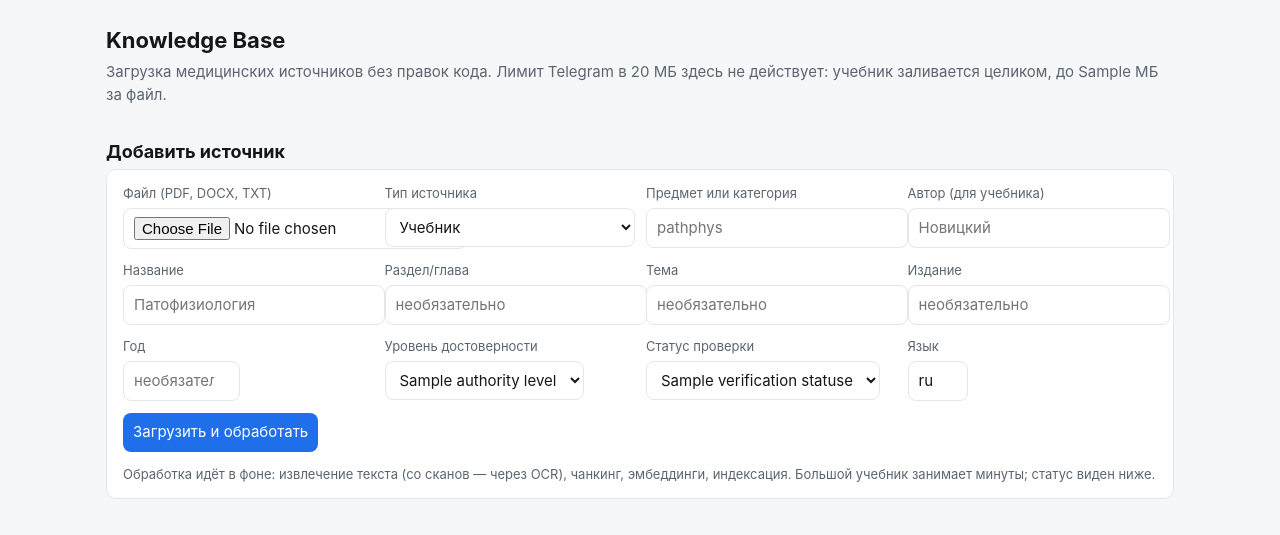
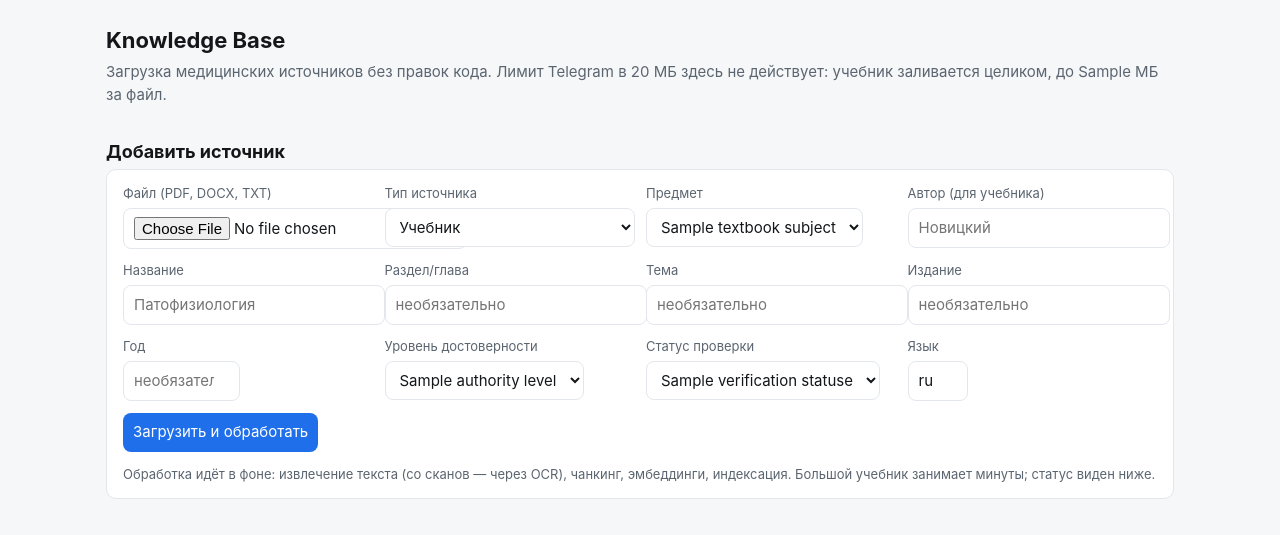
Before and after one commit to yallyev2025-ui/medap-rag, a FastAPI app: template app/admin/templates/sources.html in a window 1280 px wide; the page is wider, and only the part inside the window is pictured. Shown: the part 108-643 px from the top of that part. Run offline with FastAPI, Linux system fonts and the light colour scheme; the template is opened without the code that fills it: most values are stand-ins (such as "Sample title", 1, 10 or a date in 2020); parts of the project's set-up code (start-up, migrations or seed data) failed here and were passed over.

Commit message:
Admin: выбор предмета при загрузке источника из списка, не свободный текст
Раньше "Предмет или категория" был одним свободным текстовым полем с
подсказками (datalist) — легко перепутать регистр или написать вариант,
который тихо создаёт "новый" предмет, не совпадающий с уже существующим
(учебник тогда молча выпадает из поиска, где фильтр по subject точный).

Теперь при выборе "Учебник" — обычный select из уже известных предметов
(зашитые в SUBJECT_LABELS + реально загруженные в базу, db/crud.py::
get_textbook_subjects() уже существовал для меню бота) плюс пункт "+
Другой предмет…", открывающий текстовое поле — новый предмет вписывается
один раз и с этого момента сам появляется в списке для следующих
загрузок. При выборе "Клиническая рекомендация" — select из фиксированных
категорий пациентов (CLINREK_CATEGORIES), не открытый список — только
одно из полей активно за раз (второе disabled, чтобы не отправлялось).

Правка предмета у уже загруженного источника (инлайн-строка в таблице)
получила datalist с той же объединённой подсказкой — без строгого select
(source_type там уже фиксирован построчно), но теперь можно выбрать
существующий вариант, а не вспоминать точное написание.

Co-Authored-By: Claude Sonnet 5 <noreply@anthropic.com>
Claude-Session: https://claude.ai/code/session_019BVSmRHrNU2kYfSW1sQnLR

```diff
--- a/app/admin/templates/sources.html
+++ b/app/admin/templates/sources.html
@@ -17,20 +17,25 @@
       </div>
       <div>
         <label for="source_type">Тип источника</label>
-        <select id="source_type" name="source_type">
+        <select id="source_type" name="source_type" onchange="medapToggleSubjectFields(this.value)">
           <option value="{{ source_textbook }}">Учебник</option>
           <option value="{{ source_clinrek }}">Клиническая рекомендация</option>
         </select>
       </div>
-      <div>
-        <label for="subject">Предмет или категория</label>
-        <input id="subject" name="subject" list="subject-options" required placeholder="pathphys" autocapitalize="off">
-        <datalist id="subject-options">
-          {% for code, label in subjects.items() %}<option value="{{ code }}">{{ label }}</option>{% endfor %}
-          <option value="взрослые">Клинреки: взрослые</option>
-          <option value="дети">Клинреки: дети</option>
-          <option value="взрослые_и_дети">Клинреки: взрослые и дети</option>
-        </datalist>
+      <div id="textbook-subject-field">
+        <label for="subject_textbook">Предмет</label>
+        <select id="subject_textbook" name="subject" onchange="medapToggleNewSubject(this.value)">
+          {% for code, label in textbook_subjects.items() %}<option value="{{ code }}">{{ label }}</option>{% endfor %}
+          <option value="__new__">+ Другой предмет…</option>
+        </select>
+        <input id="new_subject" name="new_subject" placeholder="Впишите новый предмет"
+               style="display:none; margin-top:6px; width:100%" autocapitalize="off">
+      </div>
+      <div id="clinrek-subject-field" style="display:none">
+        <label for="subject_clinrek">Категория пациентов</label>
+        <select id="subject_clinrek" name="subject" disabled>
+          {% for value, label in clinrek_categories %}<option value="{{ value }}">{{ label }}</option>{% endfor %}
+        </select>
       </div>
       <div>
         <label for="author">Автор (для учебника)</label>
@@ -83,6 +88,21 @@
       индексация. Большой учебник занимает минуты; статус виден ниже.
     </p>
   </form>
+  <script>
+    function medapToggleSubjectFields(sourceType) {
+      var isClinrek = sourceType === "{{ source_clinrek }}";
+      document.getElementById("textbook-subject-field").style.display = isClinrek ? "none" : "";
+      document.getElementById("clinrek-subject-field").style.display = isClinrek ? "" : "none";
+      document.getElementById("subject_textbook").disabled = isClinrek;
+      document.getElementById("subject_clinrek").disabled = !isClinrek;
+      if (isClinrek) {
+        document.getElementById("new_subject").style.display = "none";
+      }
+    }
+    function medapToggleNewSubject(subjectValue) {
+      document.getElementById("new_subject").style.display = subjectValue === "__new__" ? "" : "none";
+    }
+  </script>
 </section>
 
 <section>
@@ -120,6 +140,10 @@
     Название, автор и предмет можно править прямо здесь — переиндексация не требуется,
     правка обновит и сам источник, и подписи у уже загруженных фрагментов.
   </p>
+  <datalist id="subject-options">
+    {% for code, label in textbook_subjects.items() %}<option value="{{ code }}">{{ label }}</option>{% endfor %}
+    {% for value, label in clinrek_categories %}<option value="{{ value }}">{{ label }}</option>{% endfor %}
+  </datalist>
   <table>
     <tr>
       <th>Название</th><th>Автор</th><th>Предмет</th><th>Тип</th>
@@ -129,7 +153,7 @@
     <tr>
       <td><input name="title" value="{{ book.title }}" form="edit-{{ book.id }}" style="width:100%"></td>
       <td><input name="author" value="{{ book.author }}" form="edit-{{ book.id }}" style="width:100%"></td>
-      <td><input name="subject" value="{{ book.subject }}" form="edit-{{ book.id }}" style="width:100%" autocapitalize="off"></td>
+      <td><input name="subject" value="{{ book.subject }}" form="edit-{{ book.id }}" list="subject-options" style="width:100%" autocapitalize="off"></td>
       <td>{{ book.source_type }}</td>
       <td>
         <select name="authority_level" form="edit-{{ book.id }}">
```
Also changed, not shown: app/admin/routes.py (+21 -0 lines).
